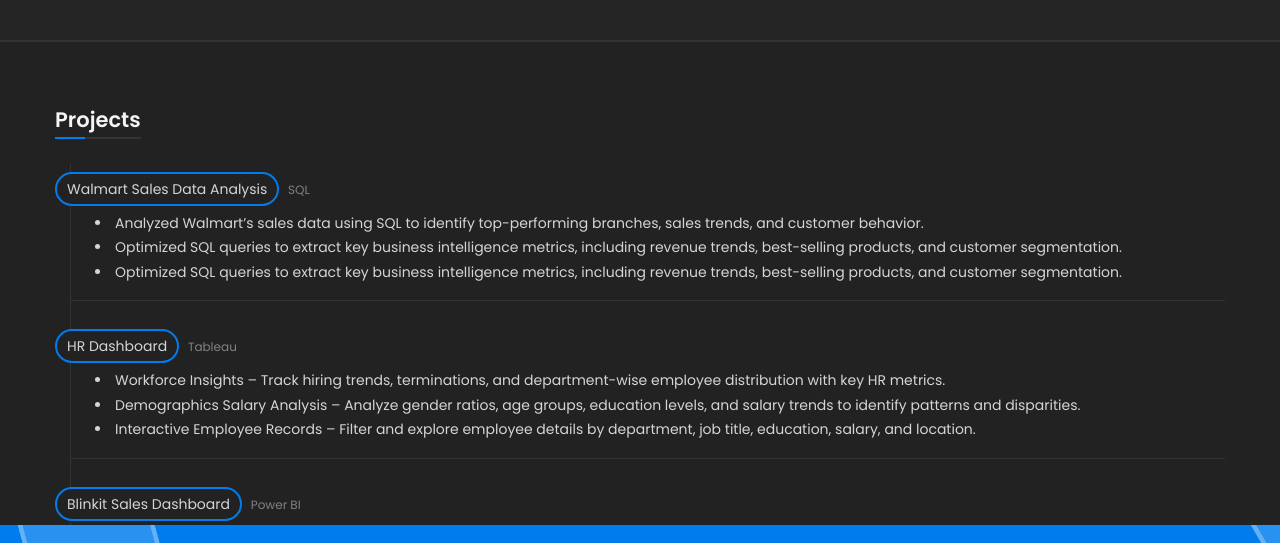
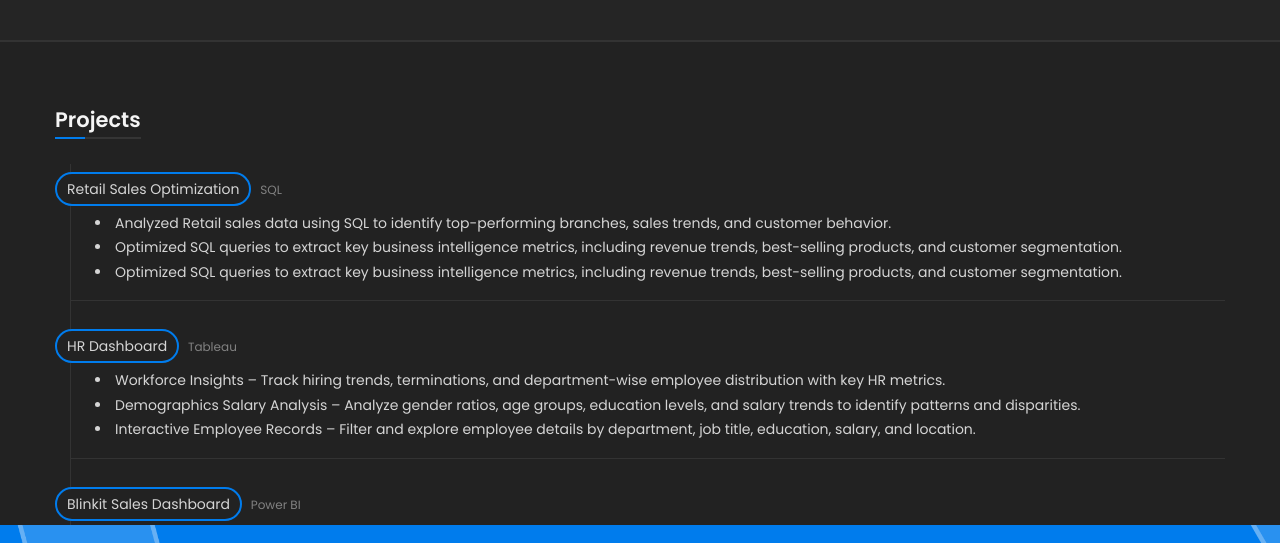
Before and after one commit to TikeshRaj/Tikesh_Raj.github.io, a plain HTML site: page resume.html in a window 1280 px wide. Shown: the part 275-818 px from the top of the page. Drawn offline with Linux system fonts and the light colour scheme; some packages are replaced by stand-ins of ours.

Commit message:
Update resume.html

```diff
--- a/resume.html
+++ b/resume.html
@@ -103,10 +103,10 @@
 
                     <div id="timeline_1" class="timeline clearfix">
                       <div class="timeline-item clearfix">
-                        <h5 class="item-period "><b>Walmart Sales Data Analysis</b></h5>
+                        <h5 class="item-period "><b>Retail Sales Optimization</b></h5>
                         <span class="item-company">SQL</span>
                         <li>
-                          Analyzed Walmart’s sales data using SQL to identify top-performing branches, sales trends, and customer behavior.
+                          Analyzed Retail sales data using SQL to identify top-performing branches, sales trends, and customer behavior.
                         </li>
                         <li>Optimized SQL queries to extract key business intelligence metrics, including revenue trends,
                           best-selling products, and customer segmentation.
```
